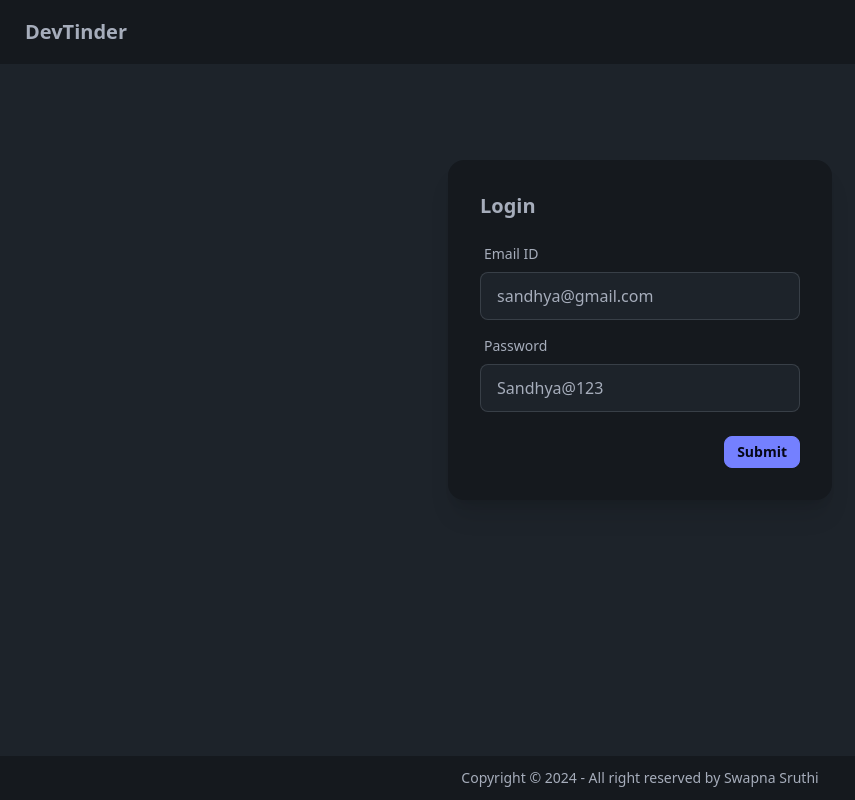
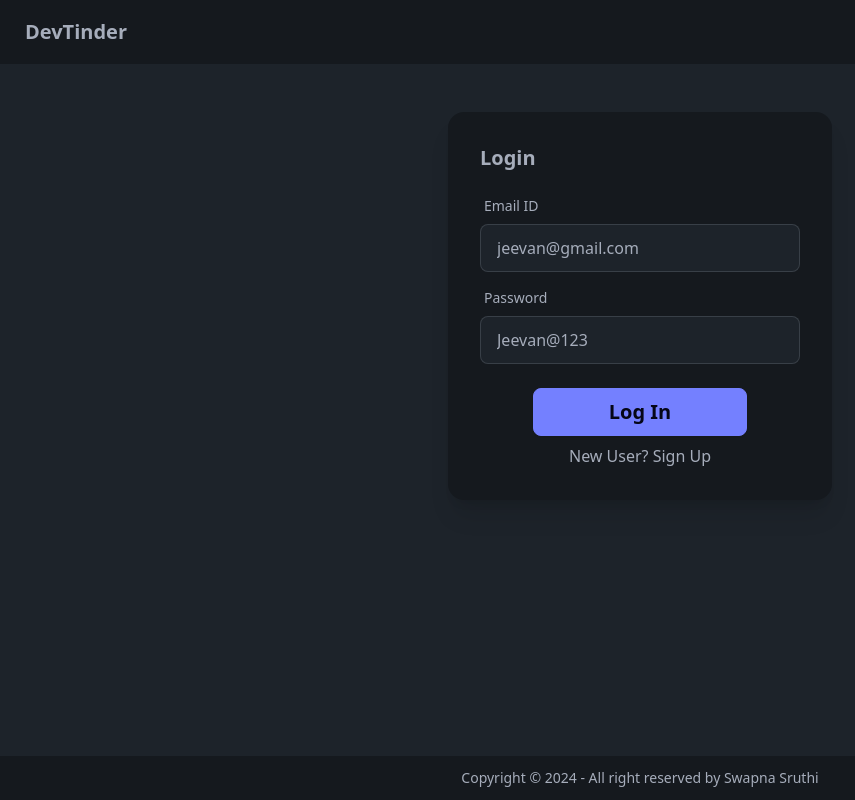
Before and after one commit to Swapnasruthi/devTinder-frontend, a React (Vite) app: page /login in a window 1280 px wide. Shown: the whole page, without its empty margins (0-855 px from the left). Built offline with nearby package versions, Linux system fonts and the light colour scheme; no server answers.

Commit message:
sign up page

```diff
--- a/src/Login.jsx
+++ b/src/Login.jsx
@@ -6,8 +6,11 @@ import { useNavigate } from "react-router-dom";
 
 const Login = ()=>{
 
-    const [email, setEmail] = useState("sandhya@gmail.com");
-    const [password, setPassword] = useState("Sandhya@123");
+    const [email, setEmail] = useState("jeevan@gmail.com");
+    const [password, setPassword] = useState("Jeevan@123");
+    const [firstName, setFirstName] = useState("jeevan");
+    const [lastName, setLastName] = useState("swaroop");
+    const [isLogin, setLogin] = useState(true);
     const dispatch = useDispatch();
     const navigate = useNavigate();
     const [errorMsg, setErrorMsg] = useState();
@@ -20,6 +23,8 @@ const Login = ()=>{
                 },{withCredentials:true});
 
                 dispatch(addUser(res.data));
+
+
                 return navigate("/");
 
         }
@@ -28,12 +33,54 @@ const Login = ()=>{
             console.error(err);
         }
     }
+
+    const handleSignUp = async()=> {
+            try{
+                const res = await axios.post("http://localhost:3000/signup",
+                    {
+                        firstName,
+                        lastName,
+                        email,
+                        password
+                    },
+                    {withCredentials:true}
+                );
+                dispatch(addUser(res.data));
+                navigate("/profile");
+                setErrorMsg("");
+            }
+            catch(err){
+                setErrorMsg(err?.response?.data || "something wrong");
+
+                console.error(err.message);
+            }
+    }
+    const handleLogin = ()=>{
+        isLogin == true? setLogin(false) : setLogin(true);
+        return;
+    }
     return (
-        <div className="flex justify-center my-24">
+        <div className="flex justify-center my-12">
             <div className="card bg-base-300 w-96 shadow-xl">
                 <div className="card-body">
-                    <h2 className="card-title">Login</h2>
+                    <h2 className="card-title">{isLogin? "Login" :"Sign In"}</h2>
                     <div>
+                    {!isLogin && <><label className="form-control w-full max-w-xs my-2">
+                            <div className="label">
+                                <span className="label-text">First Name</span>
+
+                            </div>
+                            <input value={firstName} onChange={(e) => setFirstName(e.target.value)} type="text" placeholder="" className="input input-bordered w-full max-w-xs" />
+
+                    </label> <label className="form-control w-full max-w-xs my-2">
+                            <div className="label">
+                                <span className="label-text">LastName</span>
+
+                            </div>
+                            <input value={lastName} onChange={(e) => setLastName(e.target.value)} type="text" placeholder="" className="input input-bordered w-full max-w-xs" />
+
+                    </label>
+                    </>}
                     <label className="form-control w-full max-w-xs my-2">
                             <div className="label">
                                 <span className="label-text">Email ID</span>
@@ -53,7 +100,14 @@ const Login = ()=>{
                     </div>
                     <p className="text-red-500">{errorMsg}</p>
                     <div className="card-actions justify-end">
-                    <button className="btn btn-primary btn-sm" onClick={handleSubmit}>Submit</button>
+                    <button className="btn btn-primary btn-md w-8/12 mx-auto font-bold text-xl" onClick={isLogin? handleSubmit : handleSignUp}>{isLogin? "Log In":"Sign Up"}</button>
+                    {isLogin? <p className="text-center">New User? <span className="cursor-pointer" onClick={() => {handleLogin();
+                     setErrorMsg("");
+                    }}>Sign Up</span></p>
+                    :<p className="text-center">Existing User? <span className="cursor-pointer"  onClick={() =>{handleLogin();
+                     setErrorMsg("");
+                    }}>Log In</span></p>}
+
                     </div>
                 </div>
                 </div>
--- a/src/UserCard.jsx
+++ b/src/UserCard.jsx
@@ -12,6 +12,9 @@ const UserCard = ({user})=> {
 
             const res = await axios.post("http://localhost:3000/request/send/"+status+"/"+userId,{},{withCredentials:true});
             dispatch(removeUserFromFeed(userId));
+
+            //i called here feed api here. coz, after sending the request to first user, redux feed slice is not updating and the new user is not coming into the feed. hence i called feed api again to dispatch the feed again into the redux store.
+
             const Res = await axios.get("http://localhost:3000/feed",{withCredentials:true});
             dispatch(addFeed(Res.data));
         }
```
